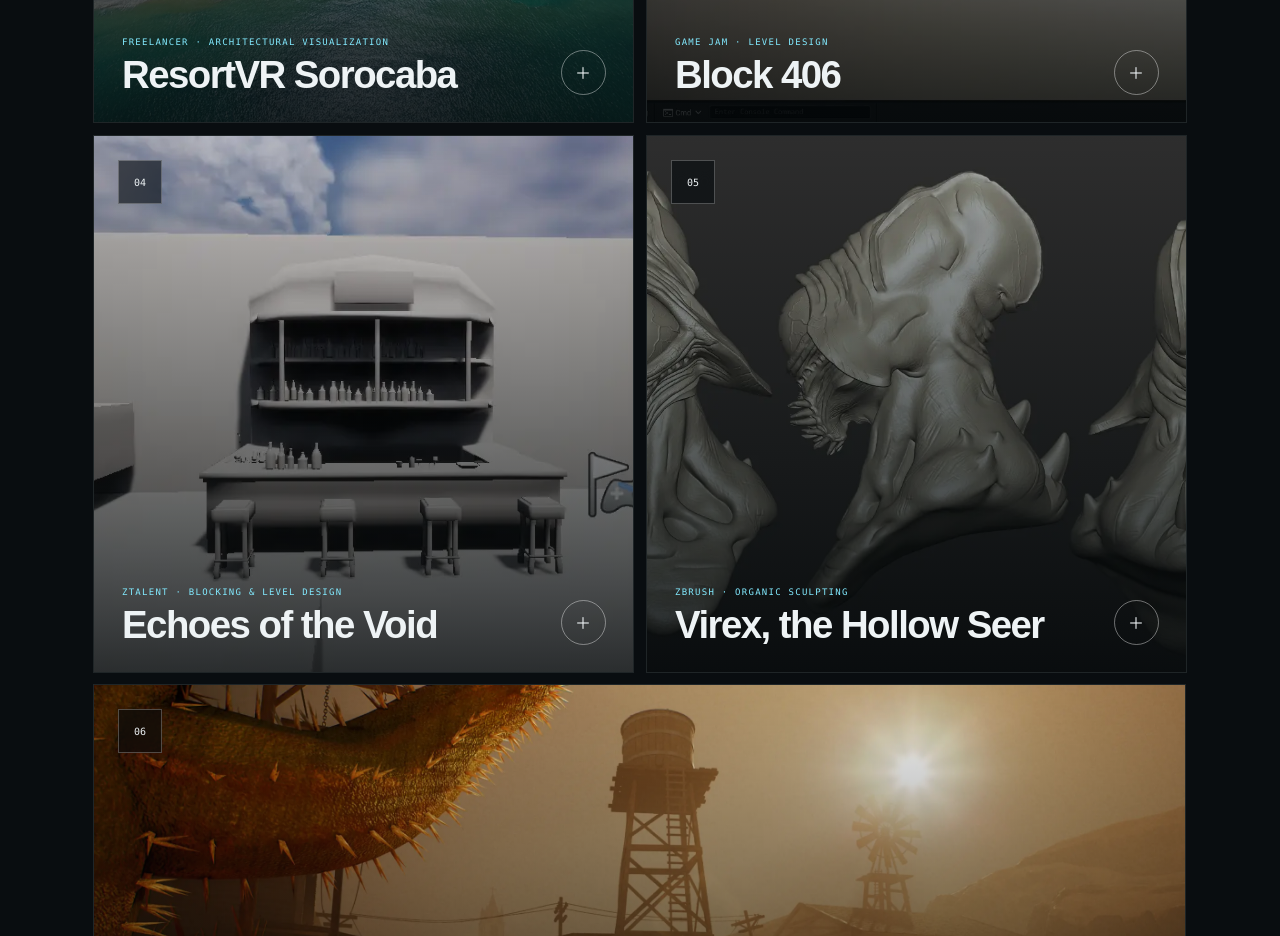
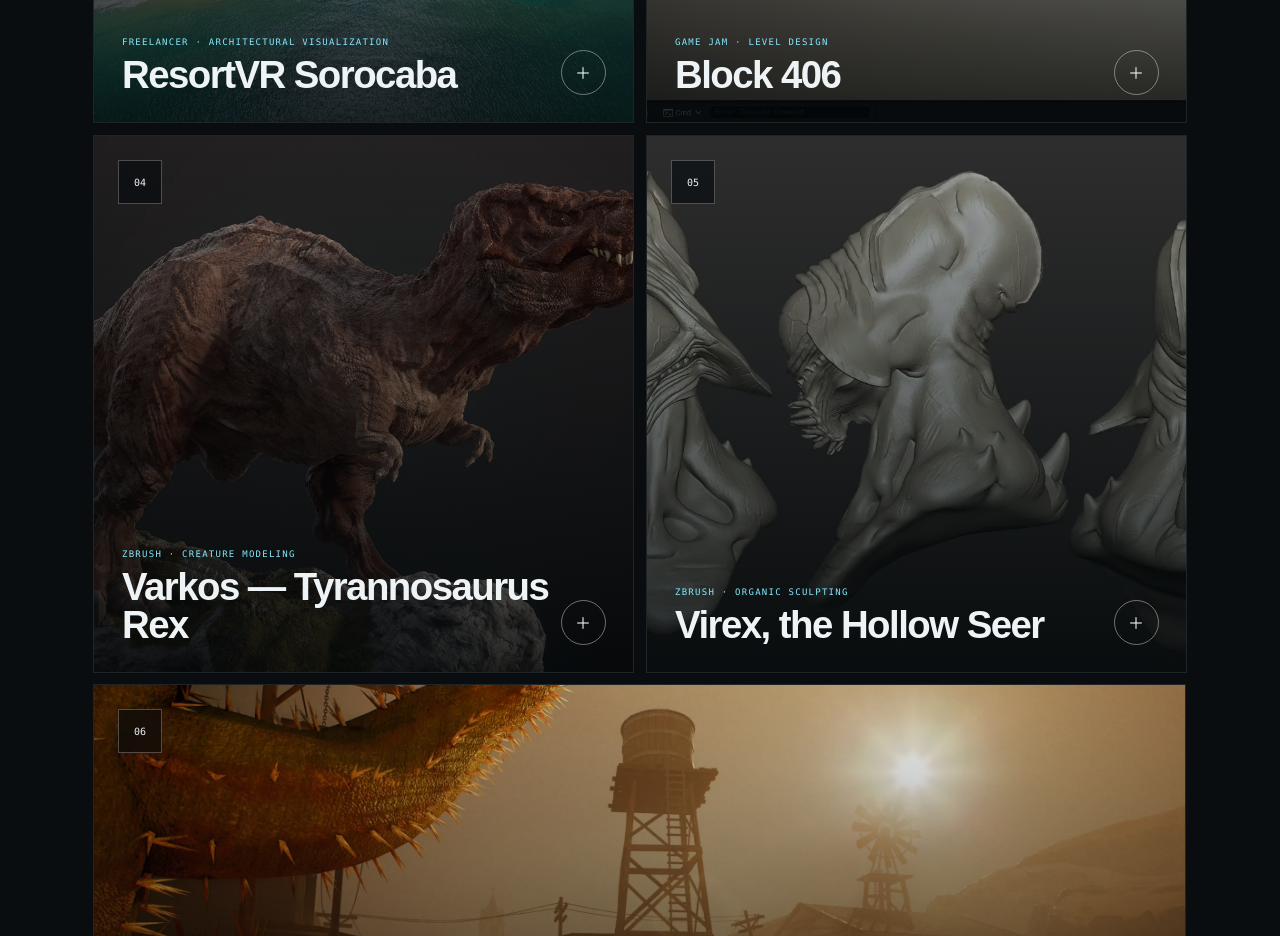
Before and after one commit to jonatas3dmodel-debug3d/jax-made-3d, a React (Vite) app: page / in a window 1280 px wide. Shown: the part 2160-3096 px from the top of the page. Built offline with nearby package versions, Linux system fonts and the light colour scheme.

Commit message:
Adiciona Varkos Tyrannosaurus Rex ao portfólio

```diff
--- a/src/App.jsx
+++ b/src/App.jsx
@@ -37,13 +37,13 @@ const projects = [
   },
   {
     index: "04",
-    title: "Echoes of the Void",
-    subtitle: "ZTalent · Blocking & level design",
-    image: "/work/echoes-bar.webp",
+    title: "Varkos — Tyrannosaurus Rex",
+    subtitle: "ZBrush · Creature modeling",
+    image: "/work/varkos-trex.webp",
     className: "project",
-    alt: "Blocking de bar em cinza para estudo de level design",
+    alt: "Modelo 3D realista do Tyrannosaurus Rex Varkos",
     description:
-      "Estudo de blocking e distribuição espacial para um ambiente narrativo, priorizando ritmo, pontos de interesse e caminhos intuitivos.",
+      "Realistic T. rex study focused on anatomy, skin detail, texturing and final presentation.",
   },
   {
     index: "05",
```
Also changed, not shown: public/work/echoes-bar.webp (deleted), public/work/varkos-trex.webp (added).
